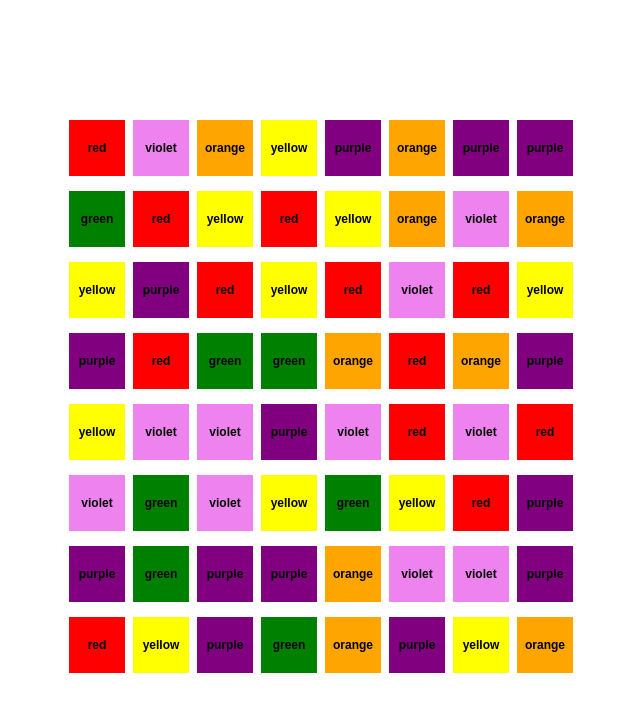
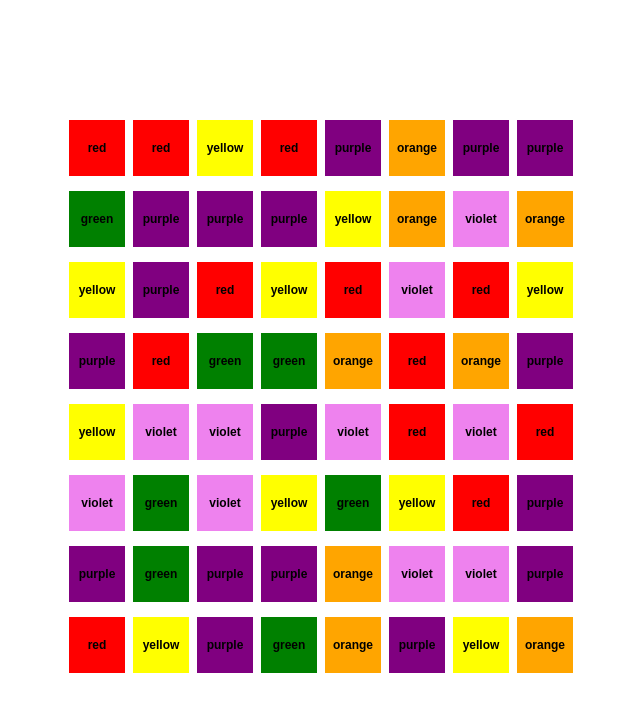
Before and after one commit to ferjbadev/CandyCrushGame, a Next.js app: page / in a window 1280 px wide. Shown: the top 712 px of the page, without its empty margins (291-931 px from the left). Built offline with nearby package versions, Linux system fonts and the light colour scheme.

Commit message:
Hasta aqui todo funciona

```diff
--- a/src/app/page.tsx
+++ b/src/app/page.tsx
@@ -86,9 +86,29 @@ export default function Home() {
     console.log('drag drop');
     setCandyBeingReplacedId(parseInt(e.currentTarget.dataset.id!));
   }
-  const dragEnd = (e: React.DragEvent<HTMLElement>) => {
-    console.log('drag end');
-  }
+  const dragEnd = () => {
+    if (candyBeingDraggedId === null || candyBeingReplacedId === null) return;
+
+    const validMoves = [
+      candyBeingDraggedId - 1,
+      candyBeingDraggedId - width,
+      candyBeingDraggedId + 1,
+      candyBeingDraggedId + width
+    ];
+
+    const validMove = validMoves.includes(candyBeingReplacedId);
+
+    if (validMove) {
+      const newBoard = [...board];
+      const candyBeingDragged = newBoard[candyBeingDraggedId];
+      newBoard[candyBeingDraggedId] = newBoard[candyBeingReplacedId];
+      newBoard[candyBeingReplacedId] = candyBeingDragged;
+      setBoard(newBoard);
+    }
+
+    setCandyBeingDraggedId(null);
+    setCandyBeingReplacedId(null);
+  };
 
   const createBoard = () => {
     const board: string[] = [];
@@ -105,12 +125,13 @@ export default function Home() {
 
   useEffect(() => {
     const timer = setInterval(() => {
+      const newBoard = [...board];
       checkForColumnOfFour();
       checkForColumnOfThree();
       checkForRowOfThree();
       checkForRowOfFour();
       moveIntoSquareBelow();
-      setBoard([...board]);
+      setBoard(newBoard);
     }, 100);
 
     return () => clearInterval(timer);
```
